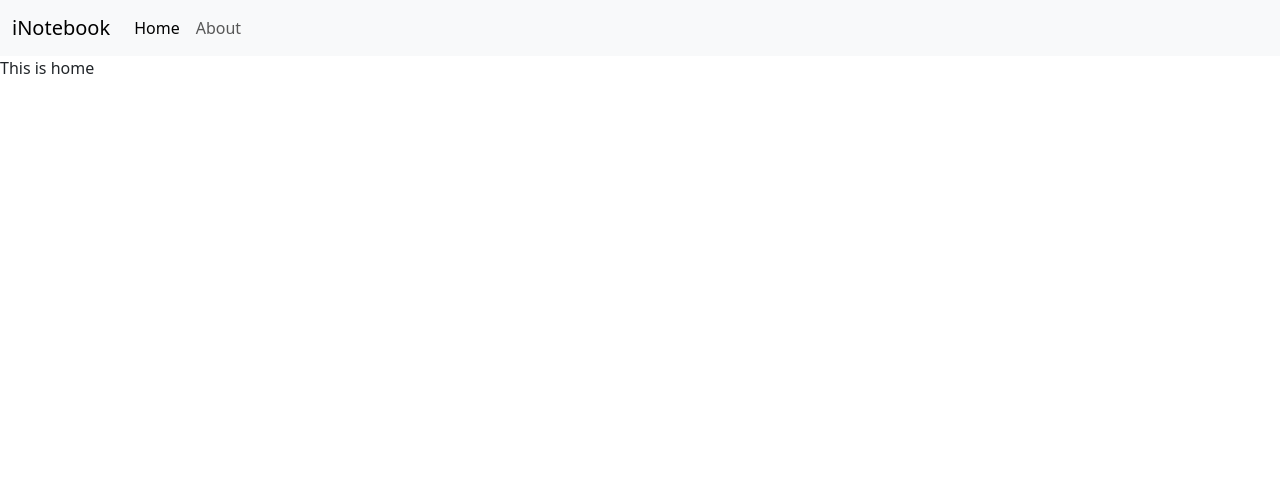
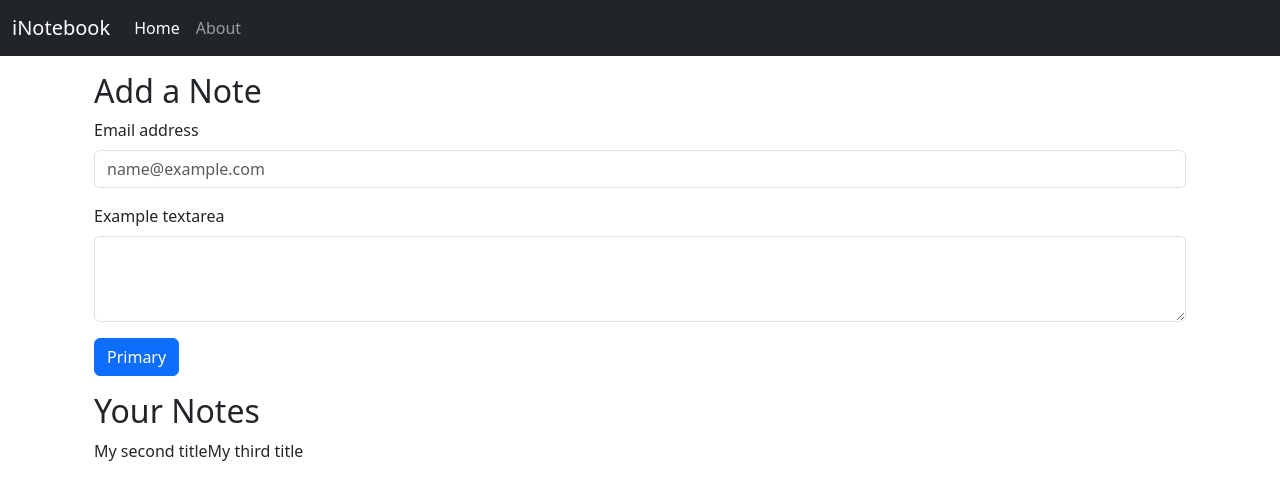
Before and after one commit to abhishek-1110/inotebook, a React (Create React App) app: page /Home in a window 1280 px wide. Shown: the top 500 px of the page. Built offline with nearby package versions, Linux system fonts and the light colour scheme.

Commit message:
Modified home and hardcoded notes to display

```diff
--- a/src/App.js
+++ b/src/App.js
@@ -9,8 +9,10 @@ function App() {
     <>
       <NoteState>
         <Router>
-          <div className="App">
-            <Navbar />
+          <Navbar />
+          <Routes>
+          </Routes>
+          <div className="container">
             <Routes>
               <Route exact path="/Home" element={<Home />}></Route>
               <Route exact path="/About" element={<About />}></Route>
--- a/src/Components/Home.js
+++ b/src/Components/Home.js
@@ -1,9 +1,51 @@
-import React from 'react'
+import React, { useContext, useState } from "react";
+import noteContext from "../context/notes/NoteContext";
 
 const Home = () => {
+  const context = useContext(noteContext);
+
+  const { notes, setNotes } = context;
+
   return (
-    <div>This is home</div>
-  )
-}
+    <>
+      <div className="container my-3">
+        <h2>Add a Note</h2>
+        <div className="mb-3">
+          <label for="exampleFormControlInput1" className="form-label">
+            Email address
+          </label>
+          <input
+            type="email"
+            className="form-control"
+            id="exampleFormControlInput1"
+            placeholder="name@example.com"
+          />
+        </div>
+        <div className="mb-3">
+          <label for="exampleFormControlTextarea1" className="form-label">
+            Example textarea
+          </label>
+          <textarea
+            className="form-control"
+            id="exampleFormControlTextarea1"
+            rows="3"
+          ></textarea>
+        </div>
+        <div className="button">
+          <button type="button" class="btn btn-primary">
+            Primary
+          </button>
+        </div>
+      </div>
+      <div className="container my-3">
+        <h2>Your Notes</h2>
+        {/* To map your notes and display */}
+        {notes.map((note) => {
+          return note.title;
+        })}
+      </div>
+    </>
+  );
+};
 
-export default Home
+export default Home;
--- a/src/Components/Navbar.js
+++ b/src/Components/Navbar.js
@@ -1,9 +1,18 @@
 import React from "react";
 import { Link } from "react-router-dom";
+import { useLocation } from 'react-router-dom';
+
 const Navbar = () => {
+  // use location can be used to highlight the active link in Navbar
+  let location = useLocation();
+
+  React.useEffect(() => {
+   // console.log(location.pathname);
+  }, [location]);
+
   return (
     <div>
-      <nav className="navbar navbar-expand-lg bg-body-tertiary">
+      <nav className="navbar navbar-expand-lg navbar-dark bg-dark">
         <div className="container-fluid">
           <Link className="navbar-brand" to="/Home">
             iNotebook
@@ -22,12 +31,12 @@ const Navbar = () => {
           <div className="collapse navbar-collapse" id="navbarSupportedContent">
             <ul className="navbar-nav me-auto mb-2 mb-lg-0">
               <li className="nav-item">
-                <Link className="nav-link active" aria-current="page" to="/Home">
+                <Link className={`nav-link ${location.pathname === "/Home" ? 'active' : ''}`} aria-current="page" to="/Home">
                   Home
                 </Link>
               </li>
               <li className="nav-item">
-                <Link className="nav-link" to="/About">
+                <Link className={`nav-link ${location.pathname === "/About" ? 'active' : ''}`} to="/About">
                   About
                 </Link>
               </li>
--- a/src/context/notes/NoteState.js
+++ b/src/context/notes/NoteState.js
@@ -1,12 +1,32 @@
+import { useState } from "react";
 import noteContext from "./NoteContext";
 
 const NoteState = (props) => {
-  const state = {
-    name: "Abhishek",
-    age: "21",
-  };
+  const notesInitial = [
+    {
+      _id: "63f1eb30378c9d1acb368d0c",
+      user: "63edc63cb825ef0eeb4a2f97",
+      title: "My second title",
+      description: "My second description..",
+      tag: "General",
+      date: "2023-02-19T09:26:08.559Z",
+      __v: 0,
+    },
+    {
+      _id: "63f21a2749e594fc8d938c42",
+      user: "63edc63cb825ef0eeb4a2f97",
+      title: "My third title",
+      description: "My third description..",
+      tag: "General",
+      date: "2023-02-19T12:46:31.497Z",
+      __v: 0,
+    },
+  ];
+
+  const [notes, setNotes] = useState(notesInitial);
+
   return (
-    <noteContext.Provider value={state}>{props.children}</noteContext.Provider>
+    <noteContext.Provider value={{notes, setNotes}}>{props.children}</noteContext.Provider>
   );
 };
 
```
Also changed, not shown: 1 other file (tests, documents, lock files or other folders).
